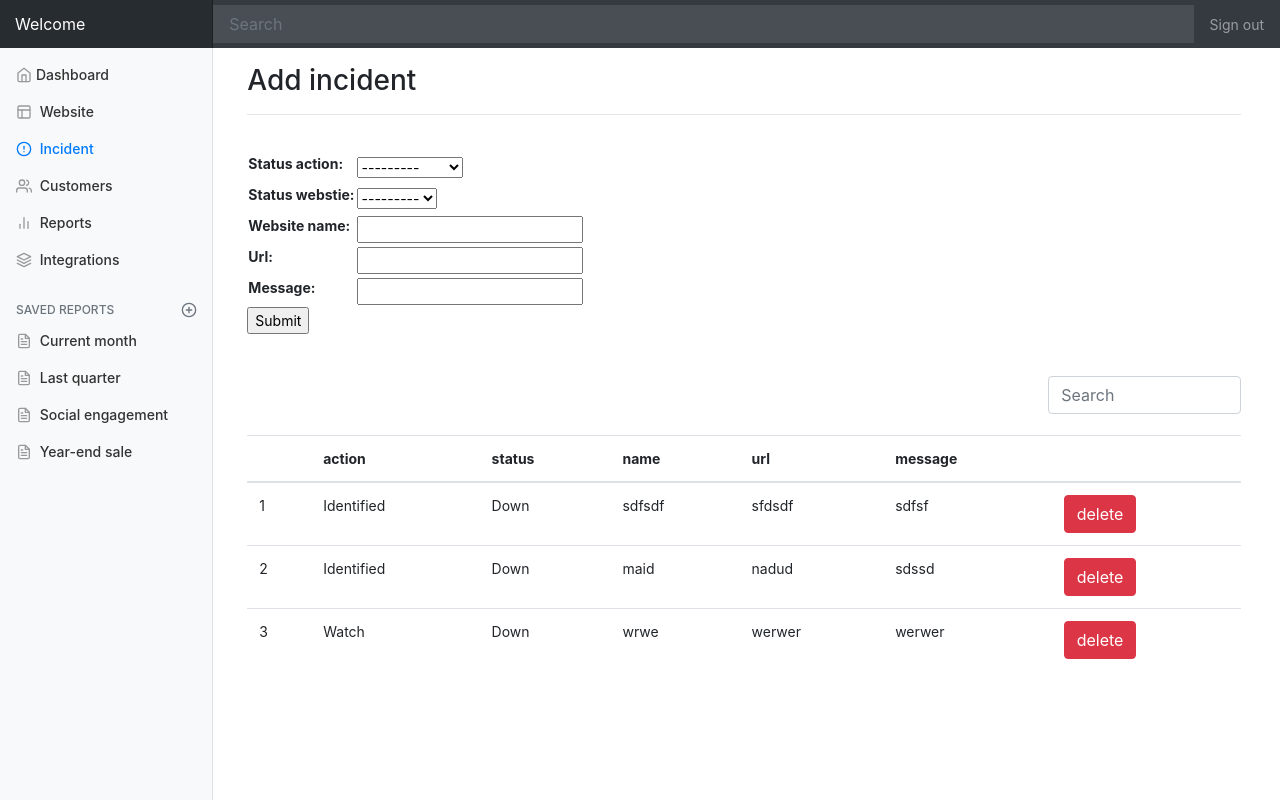
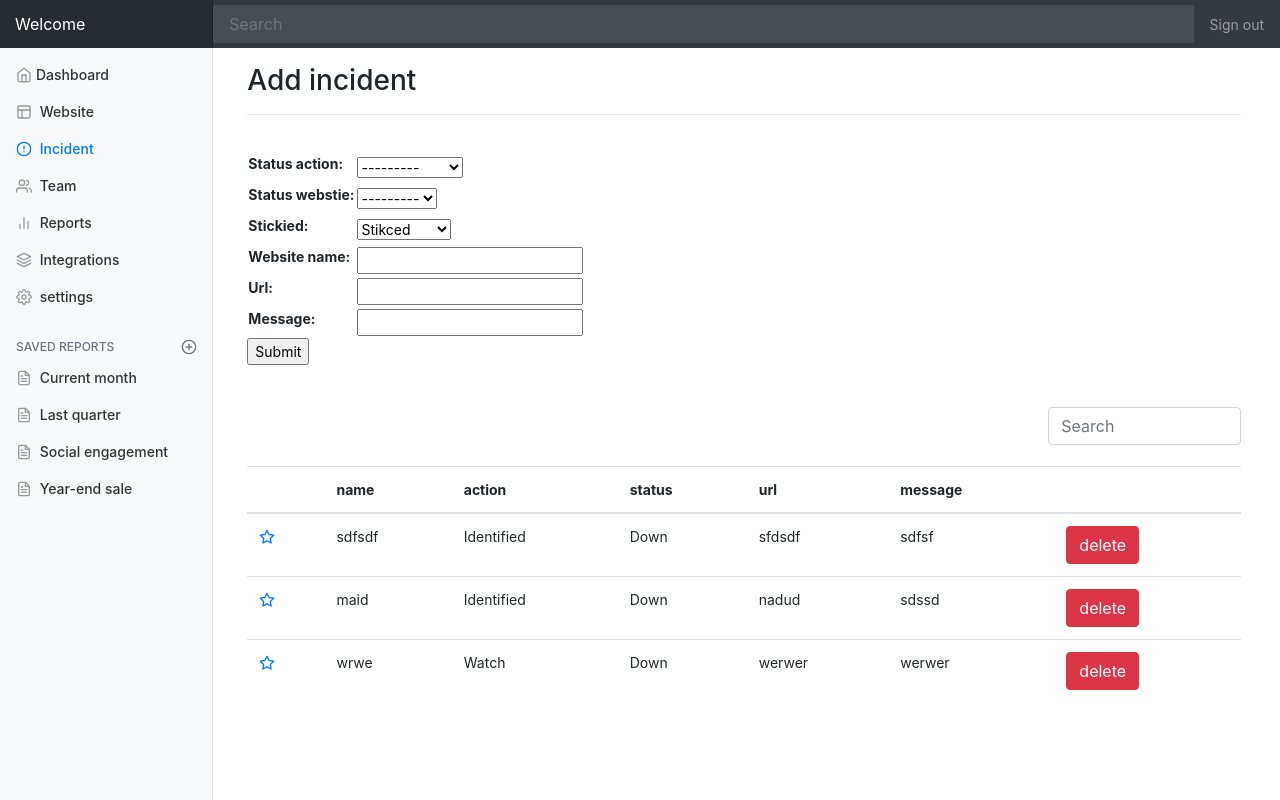
Before and after one commit to Cherriesa/silinell, a Django app: page /dashboard/incident in a window 1280 px wide. Run offline with Django 3.2, Linux system fonts and the light colour scheme; data comes from the database, SQL or seed files in the repository; both versions use the stored data as it was after the commit; some libraries are stand-ins or nearby versions.

Commit message:
add more feature

```diff
--- a/silinell/models.py
+++ b/silinell/models.py
@@ -56,18 +56,24 @@ class CustomUser(AbstractBaseUser, PermissionsMixin):
 
 class incident(models.Model):
     STATUS_ACTION_CHOICES = (
-        ('I', 'Identified'),
-        ('W', 'watch'),
-        ('F', 'fixed'),
-        ('F', 'investigating'),
+        ('Identified', 'identified'),
+        ('Watch', 'watch'),
+        ('Fixed', 'fixed'),
+        ('Investigating', 'investigating'),
     )
     STATUS_UPTIME_CHOICES = (
-        ('D', 'Down'),
-        ('U', 'up'),
+        ('Down', 'Down'),
+        ('Up', 'up'),
 
     )
-    status_action = models.CharField(max_length=1, choices= STATUS_ACTION_CHOICES )
-    status_webstie = models.CharField(max_length=1, choices= STATUS_UPTIME_CHOICES)
+    STATUS_STICKED_CHOICES = (
+        ('Stikced', 'Stikced'),
+        ('Un Stikced', 'Un Stikced'),
+
+    )
+    status_action = models.CharField(max_length=40, choices= STATUS_ACTION_CHOICES )
+    status_webstie = models.CharField(max_length=40, choices= STATUS_UPTIME_CHOICES)
+    stickied = models.CharField(max_length=40, choices= STATUS_STICKED_CHOICES, default="Stikced" )
     website_name = models.CharField(max_length=50)
     url = models.CharField(max_length=30, blank=True)
     message  = models.CharField(max_length=30, blank=True)
--- a/silinell/templates/dashboard/add-website.html
+++ b/silinell/templates/dashboard/add-website.html
@@ -18,9 +18,9 @@
    <thead>
     <tr>
       <th scope="col"></th>
+      <th scope="col">name</th>
       <th scope="col">action</th>
       <th scope="col">status</th>
-      <th scope="col">name</th>
       <th scope="col">url</th>
       <th scope="col">message</th>
       <th scope="col"></th>
@@ -56,12 +56,19 @@
 
 <tr>
 
-      <td>{{ forloop.counter }}</td>
+
+      <td> {% if web.stickied == 'Stikced' %}
+        <a href="#" data-toggle="tooltip"  title="this incident is stickied"><span data-toggle="tooltip" data-placement="top" data-feather="star"></span></a> </td>
+          {%endif%}
+      <td>
+         {{web.website_name}}
+        </td>
+
       <td>{{web.status_action}}</td>
       <td>{{web.status_webstie}}</td>
-      <td>{{web.website_name}}</td>
       <td>{{web.url}}</td>
       <td>{{web.message}}</td>
+
       <td><a class="btn btn-danger" href="{% url 'incident_url_del' pk=web.pk %}">delete</a></td>
 
 
@@ -98,6 +105,11 @@
 
 
 <script src="{% static 'js/addwebsite.js'%}"></script>
+<script>
+  $(document).ready(function(){
+    $('[data-toggle="tooltip"]').tooltip();
+  });
+  </script>
 
 
 
--- a/silinell/templates/dashboard/dashboard-base.html
+++ b/silinell/templates/dashboard/dashboard-base.html
@@ -53,7 +53,7 @@
               <li class="nav-item">
                 <a class="nav-link" href="#">
                   <span data-feather="users"></span>
-                  Customers
+                  Team
                 </a>
               </li>
               <li class="nav-item">
@@ -66,6 +66,12 @@
                 <a class="nav-link" href="#">
                   <span data-feather="layers"></span>
                   Integrations
+                </a>
+              </li>
+              <li class="nav-item">
+                <a class="nav-link" href="#">
+                  <span data-feather="settings"></span>
+                  settings
                 </a>
               </li>
             </ul>
--- a/static/js/addwebsite.js
+++ b/static/js/addwebsite.js
@@ -1,8 +1,13 @@
 const search = document.querySelector("#searchaddwebsite")
 const table = document.querySelector(".searchable")
 const tableoutput = document.querySelector(".tableoutput")
+const ulpaginations = document.querySelector(".pagination")
+
+
 search.addEventListener("keyup",(e) => {
     const searchvalue = e.target.value;
+
+
 
 
     if(searchvalue.trim().length > 0){
@@ -28,8 +33,14 @@ search.addEventListener("keyup",(e) => {
             }else {
                 data.forEach((item) => {
                     console.log(item)
+                    var stickyval = "";
+                    if(item.stickied === 'Stikced'){
+                        stickyval = '<a href="#" data-toggle="tooltip" title="this incident is stickied"><svg xmlns="http://www.w3.org/2000/svg" width="24" height="24" viewBox="0 0 24 24" fill="none" stroke="currentColor" stroke-width="2" stroke-linecap="round" stroke-linejoin="round" class="feather feather-star" data-toggle="tooltip" data-placement="top"><polygon points="12 2 15.09 8.26 22 9.27 17 14.14 18.18 21.02 12 17.77 5.82 21.02 7 14.14 2 9.27 8.91 8.26 12 2"></polygon></svg></a>';
 
-                    tableoutput.innerHTML += '<tr><td></td>'+'<td>'+ item.status_action +'</td>'+ '<td>'+ item.status_webstie +'</td>' + '<td>'+ item.website_name +'</td>'+ '<td>'+ item.url +'</td>'+ '<td>'+ item.message +'</td>'+ '<td></td></tr>';
+                    }
+
+
+                    tableoutput.innerHTML += '<tr><td>'+  stickyval + '</td>'+'<td>'+  item.website_name +'</td>'+'<td>'+ item.status_action +'</td>'+ '<td>'+ item.status_webstie +'</td>' +  '<td>'+ item.url +'</td>'+ '<td>'+ item.message +'</td>'+ '<td><a class="btn btn-danger" href="/dashboard/incident/delete/'+ item.id + '">delete</a></td></tr>';
 
 
                 });
```
Also changed, not shown: db.sqlite3, silinell/migrations/0006_incident_stickied.py (added), silinell/migrations/0007_auto_20210101_0028.py (added), silinell/migrations/0008_auto_20210101_0408.py (added).
